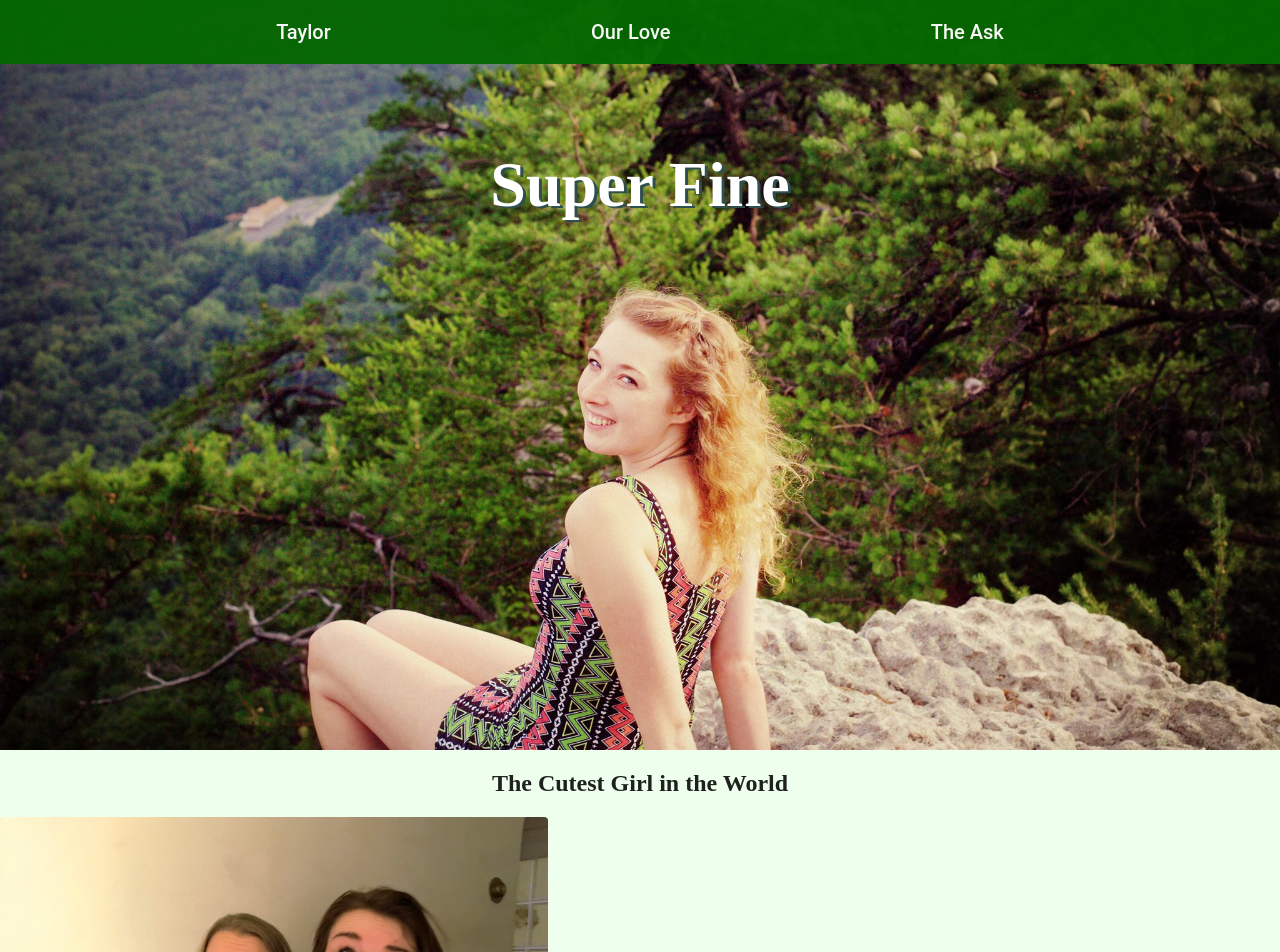
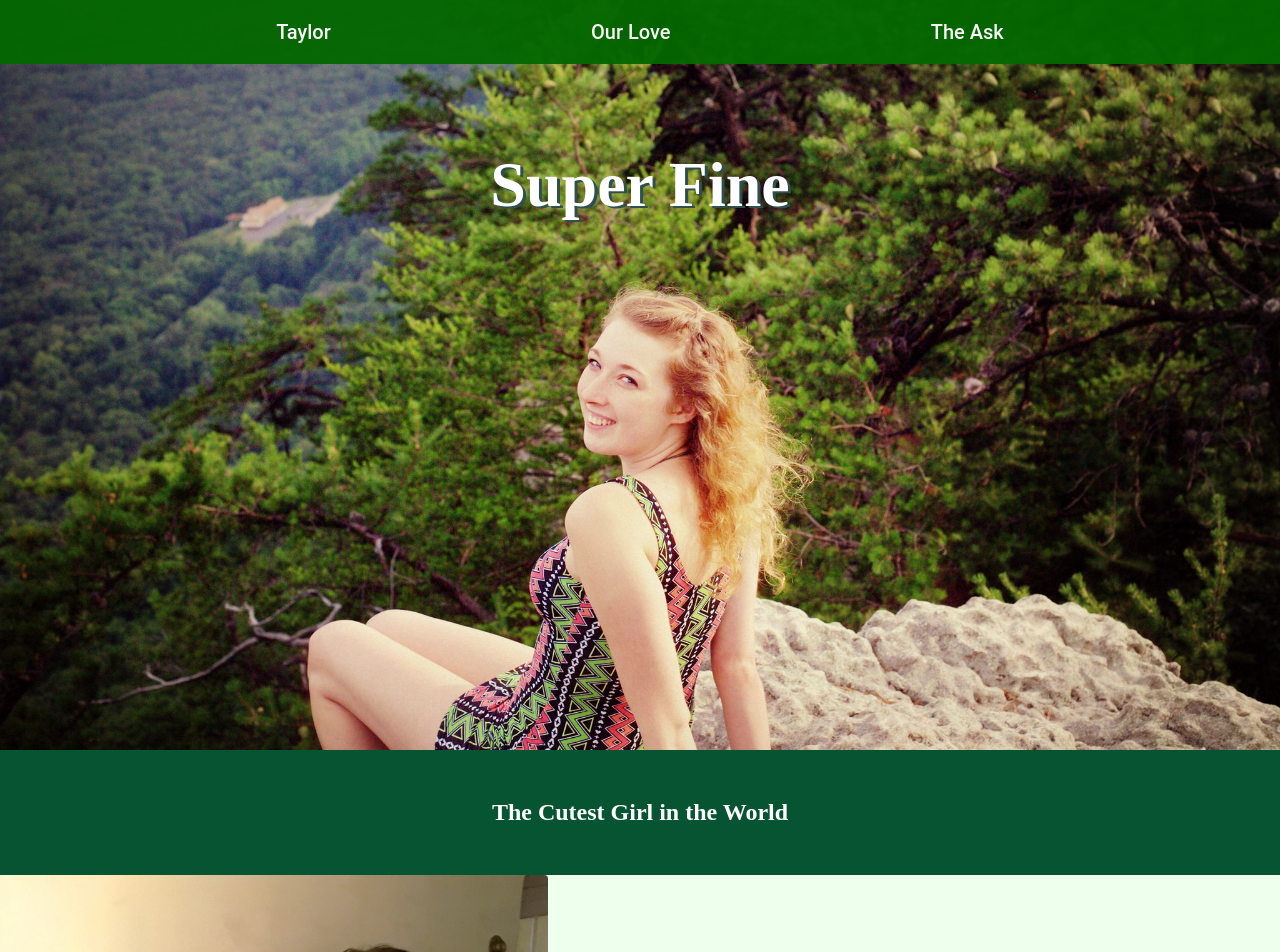
Before and after one commit to nickderobertis/proposal-site, an Angular app in the folder proposal-app/: page / in a window 1280 px wide. Shown: the top 952 px of the page. Built offline with nearby package versions, Linux system fonts and the light colour scheme.

Commit message:
Format title panel

```diff
--- a/proposal-app/src/app/general-components/title-panel/title-panel.component.css
+++ b/proposal-app/src/app/general-components/title-panel/title-panel.component.css
@@ -1,10 +1,13 @@
 .title-panel {
   width: 100%;
+  height: 125px;
   display: flex;
   box-sizing: border-box;
   flex-direction: row;
   justify-content: center;
-  white-space: nowrap;
+  align-items: center;
+  background-color: #075432;
+  color: white;
 }
 
 .title-block {
@@ -12,5 +15,5 @@
 }
 
 .title-header {
-
+  text-align: center;
 }
```
